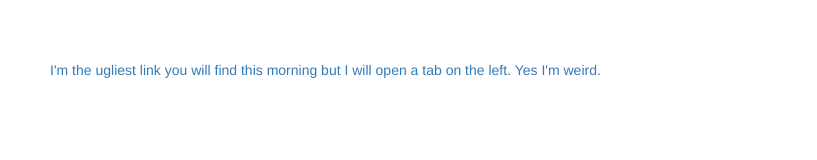
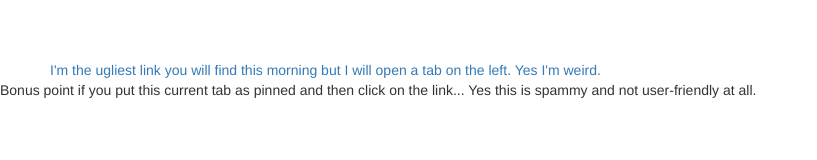
Before and after one commit to Oweran/oweran.github.io, a plain HTML site: page Test_Tab.html in a window 1280 px wide. Shown: the whole page, without its empty margins (0-817 px from the left). Drawn offline with nearby package versions, Linux system fonts and the light colour scheme.

Commit message:
Final2
Final2

```diff
--- a/Test_Tab.html
+++ b/Test_Tab.html
@@ -18,6 +18,7 @@
         <br />
         <br />
         <a id="link" style="margin-left:50px;" href="http://shopify.com" target="_top">I'm the ugliest link you will find this morning but I will open a tab on the left. Yes I'm weird.</a>
+        <p>Bonus point if you put this current tab as pinned and then click on the link... Yes this is spammy and not user-friendly at all.</p>
     </div>
     </body>
 </html>
```
